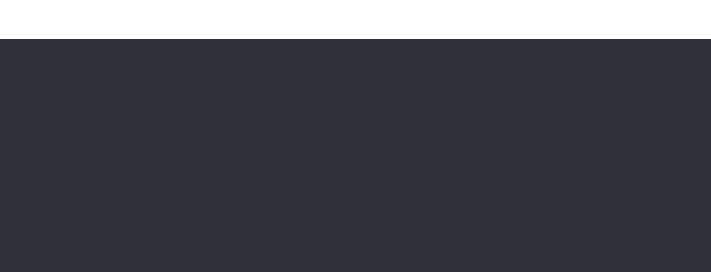
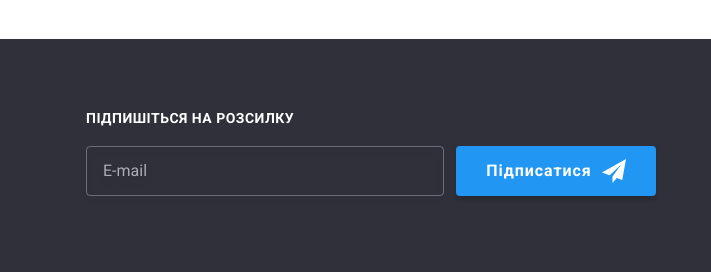
Before and after one commit to PDigitator/goit-markup-hw-06, a plain HTML site: page portfolio.html in a window 1280 px wide. Shown: the part 1589-1861 px from the top of the page, 569-1280 px from the left. Drawn offline with nearby package versions, Linux system fonts and the light colour scheme.

Commit message:
Додає форму у footer portfolio

```diff
--- a/portfolio.html
+++ b/portfolio.html
@@ -330,6 +330,26 @@
             </li>
           </ul>
         </div>
+        <div class="container-form">
+          <p class="container-form-title">Підпишіться на розсилку</p>
+          <form class="footer-form" name="footer_form">
+            <label class="footer-form-label">
+              <input
+                class="footer-form-field"
+                type="email"
+                name="user_male"
+                lang="en"
+                placeholder="E-mail"
+              />
+            </label>
+            <button class="button footer" type="submit">
+              Підписатися
+              <svg class="footer-form-icon" width="24" height="24">
+                <use href="./images/icons.svg#send"></use>
+              </svg>
+            </button>
+          </form>
+        </div>
       </div>
     </footer>
   </body>
```
